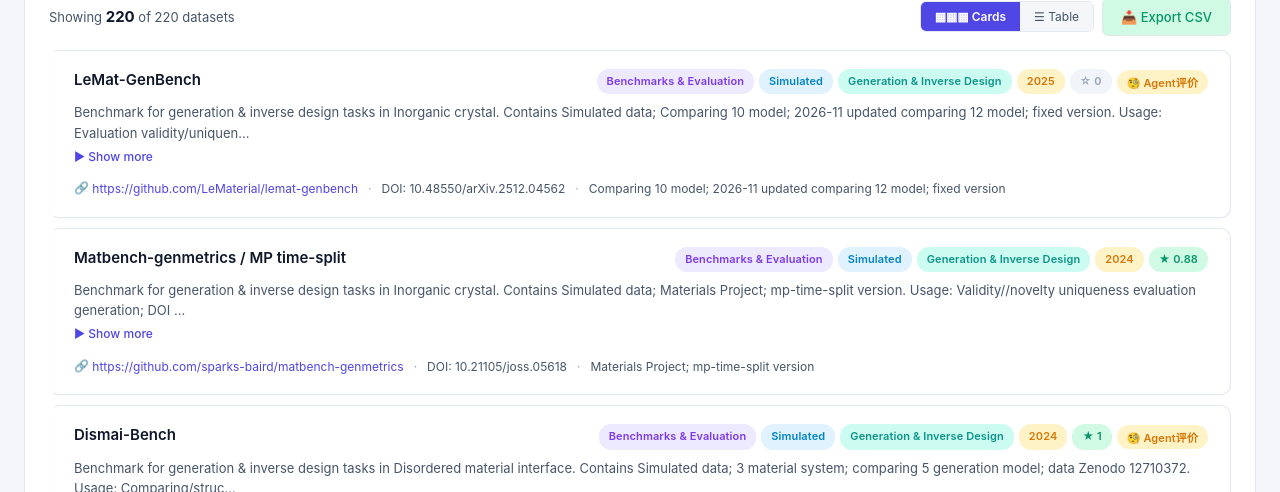
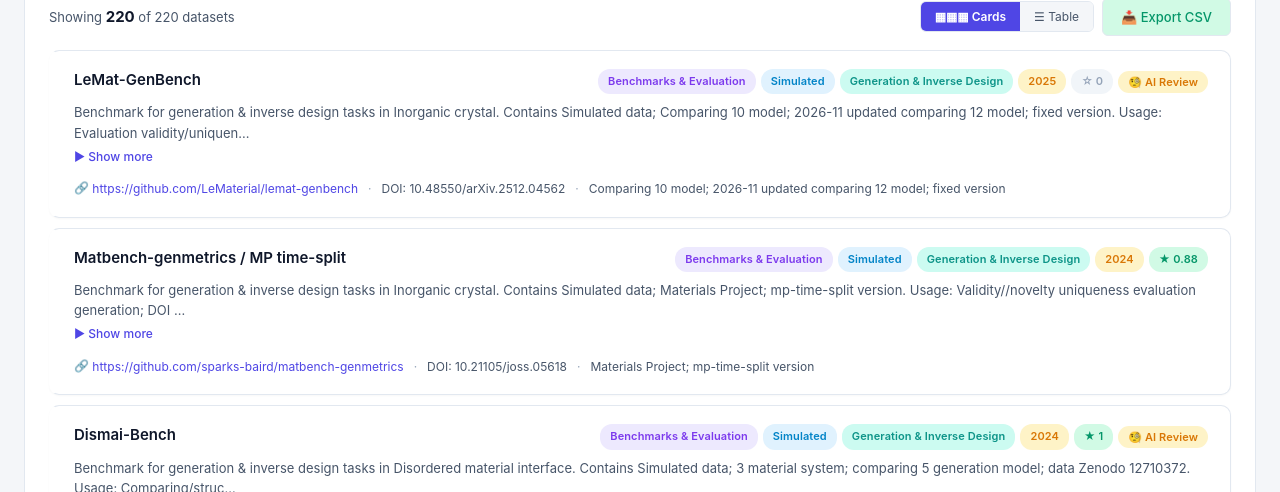
Before and after one commit to kg4sci/DCAI4M, a plain HTML site: page website/AI4M/index.html in a window 1280 px wide. Shown: the part 308-800 px from the top of the page. Drawn offline with Linux system fonts and the light colour scheme.

Commit message:
i18n: change Agent评价 button to AI Review (English)

```diff
--- a/website/AI4M/index.html
+++ b/website/AI4M/index.html
@@ -344,7 +344,7 @@
   <div class="modal">
     <div class="modal-header">
       <h2 id="modal-title">Agent Evaluation</h2>
-      <span class="m-badge">Agent评价</span>
+      <span class="m-badge">Agent Review</span>
       <button class="modal-close" onclick="closeReview()">&times;</button>
     </div>
     <div class="modal-body">
@@ -525,7 +525,7 @@ function renderCards() {
           <span class="badge badge-task">${escHtml(d.task_type||'')}</span>
           ${d.year ? `<span class="badge badge-year">${escHtml(d.year)}</span>` : ''}
           <span class="badge ${sc}">${st}</span>
-                    ${d.agent_review ? `<button class="badge badge-agent" onclick="openReview(${idx})" title="View LLM evaluation scores">&#129488; Agent评价</button>` : ''}
+                    ${d.agent_review ? `<button class="badge badge-agent" onclick="openReview(${idx})" title="View LLM evaluation scores">&#129488; AI Review</button>` : ''}
         </div>
       </div>
       <div class="card-desc" id="dsc-${idx}">${short}</div>
```
